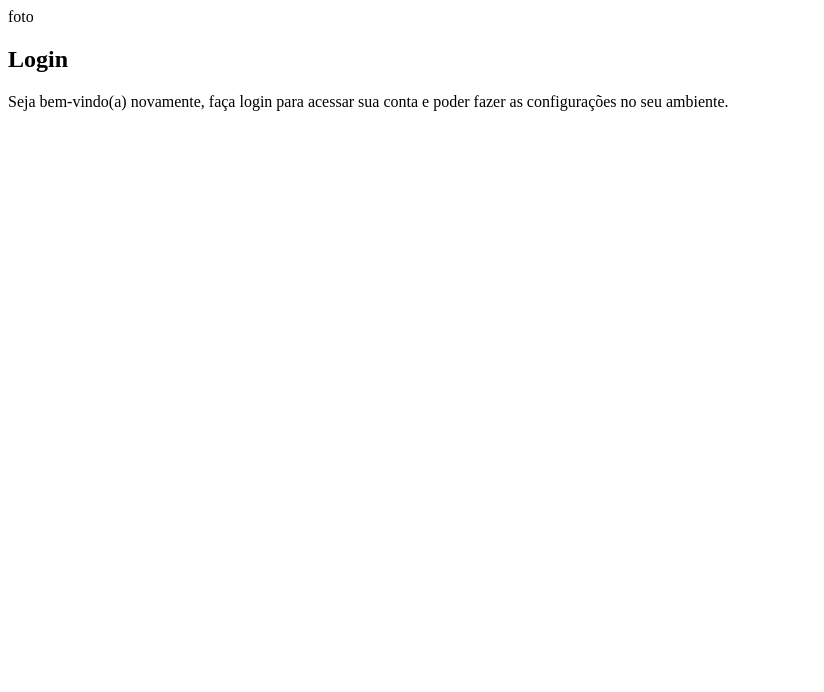
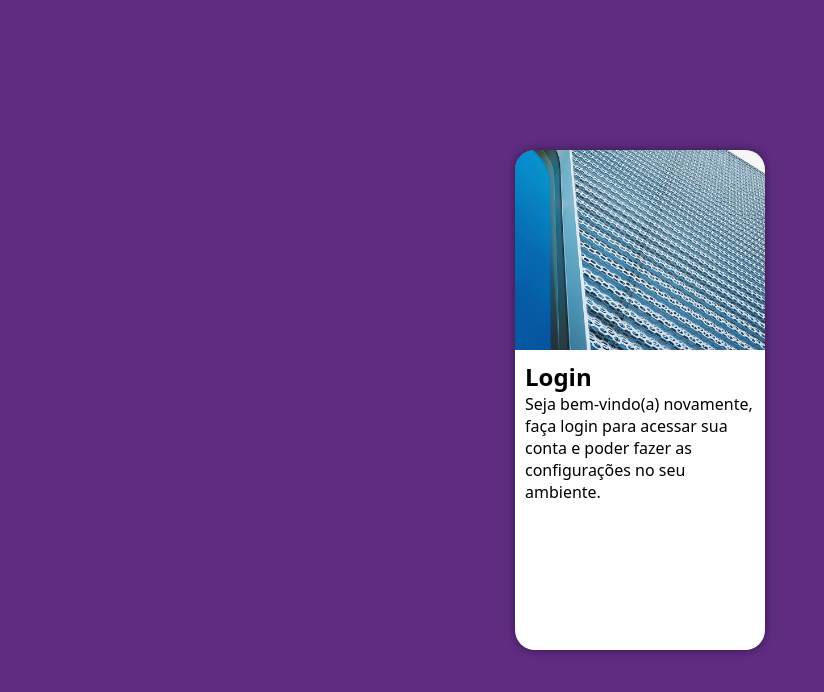
Before and after one commit to Eduastras/projeto-login, a plain HTML site: page index.html in a window 1280 px wide. Shown: the whole page, without its empty margins (0-824 px from the left). Drawn offline with Linux system fonts and the light colour scheme.

Commit message:
projeto-login att

```diff
--- a/estilos/style.css
+++ b/estilos/style.css
@@ -6,3 +6,47 @@
     Lilás: #5f2c82
 
 */
+
+
+* {
+    font-family: system-ui, -apple-system, BlinkMacSystemFont, 'Segoe UI', Roboto, Oxygen, Ubuntu, Cantarell, 'Open Sans', 'Helvetica Neue', sans-serif;
+    margin: 0px;
+    padding: 0px;
+    box-sizing: border-box;
+}
+
+body {
+    min-height: 100vh;
+    background-color: #5f2c82;
+}
+
+main {
+    position: relative;
+    min-height: 100vh;
+}
+
+section#login {
+    position: absolute;
+    top: 50%;
+    left: 50%;
+    transform: translate(-50%, -50%);
+    overflow: hidden;
+
+    background-color: white;
+    width: 250px;
+    height: 500px;
+    border-radius: 20px;
+    box-shadow: 0px 0px 10px rgba(0, 0, 0, 0.466);
+}
+
+section#login > div#imagem {
+    display: block;
+    background: #5f2c82 url(../imgs/metal.jpg) no-repeat left bottom;
+    background-size: cover;
+    height: 200px;
+}
+
+section#login > div#formulario {
+    display: block;
+    padding: 10px;
+}
--- a/index.html
+++ b/index.html
@@ -4,13 +4,13 @@
     <meta charset="UTF-8">
     <meta name="viewport" content="width=device-width, initial-scale=1.0">
     <title>Document</title>
-    <link rel="stylesheet" href="estilos/style.css">
+    <link rel="stylesheet" href="estilos/style.css" media="all">
 </head>
 <body>
     <main>
         <section id="login">
             <div id="imagem">
-                foto
+                <!-- Aqui vai a imagem nas CSS -->
             </div>
             <div id="formulario">
                 <h1>Login</h1>
```
